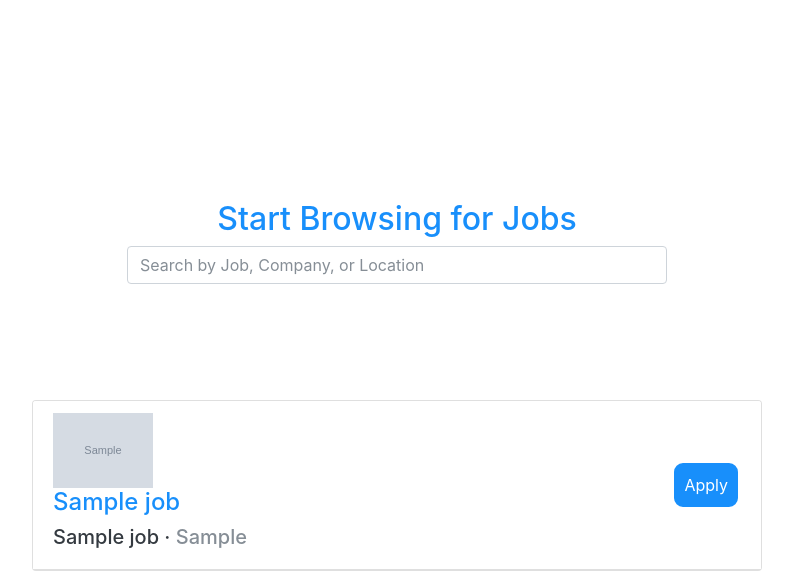
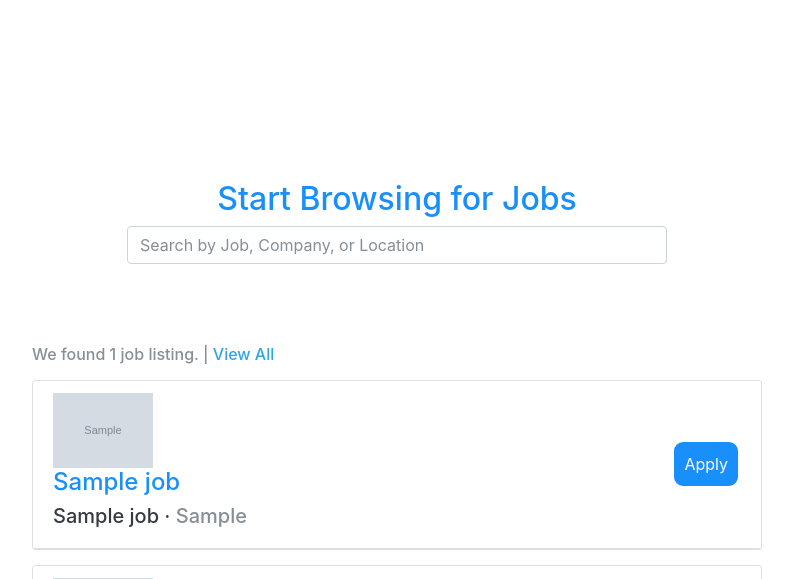
Before and after one commit to ciestupinan/job-board, a Flask app: template templates/searchresults.html in a window 1280 px wide. Shown: the top 579 px of the page, without its empty margins (243-1036 px from the left). Run offline with Flask 2, Linux system fonts and the light colour scheme; the template is opened without the code that fills it: most values are stand-ins (such as "Sample title", 1, 10 or a date in 2020); grey boxes marked "Sample" are stand-in pictures; data that the repository does not hold is empty; some libraries are stand-ins or nearby versions.

Commit message:
added error message if query comes back none

```diff
--- a/server.py
+++ b/server.py
@@ -30,11 +30,21 @@ def search_results():
 	job_title_results = Job.query.filter(Job.job_title.ilike(search))
 	location_results = Job.query.filter(Job.job_location.ilike(search))
 
+	isNone = False
+	total_results = len(company_results.all()) + len(job_title_results.all()) + len(location_results.all())
+
+	if total_results == 0:
+		isNone = True
+
+
+
 
 	return render_template("searchresults.html",
 							company_results=company_results,
 							job_title_results=job_title_results,
-							location_results=location_results)
+							location_results=location_results,
+							isNone=isNone,
+							total_results=total_results)
 
 
 if __name__ == "__main__":
--- a/static/css/stylesheet.css
+++ b/static/css/stylesheet.css
@@ -2,9 +2,25 @@
 body {
     margin:100px 0;
 }
+
+h5 {
+    color:#868e96;
+}
 .intro {
     text-align:center;
-    margin: 100px 0;
+    margin: 80px 0;
+}
+
+.no-results {
+    text-align: center;
+}
+
+#noresults {
+    text-decoration: underline;
+}
+
+#view-all {
+    text-decoration: none;
 }
 
 #accordion .card {
--- a/templates/index.html
+++ b/templates/index.html
@@ -4,6 +4,8 @@
 <div class="row">
 	<div class="col-md-2"></div>
 		<div class="col-md-8">
+
+
 			<div id="accordion">
 
 				{% for job in jobs %}
--- a/templates/searchresults.html
+++ b/templates/searchresults.html
@@ -2,8 +2,24 @@
 {% block content %}
 
 <div class="row">
+
+  {% if isNone %}
+  <div class="col-md-3"></div>
+  <div class="col-md-6 no-results">
+    <h4>Sorry, we couldn't find anything that matched your search.</h4>
+    <h4>Try searching for something else or <a id="noresults" href="/">view all jobs</a>.</h4>
+  </div>
+  <div class="col-md-3"></div>
+
+
+  {% else %}
   <div class="col-md-2"></div>
     <div class="col-md-8">
+      {% if total_results == 1 %}
+      <h5>We found 1 job listing. | <a id="view-all" href="/">View All</a></h5>
+      {% else %}
+      <h5>We found {{ total_results }} job listings. | <a id="view-all" href="/">View All</a></h5>
+      {% endif %}
       <div id="accordion">
 
         {% for job in company_results %}
@@ -111,6 +127,7 @@
         {% endfor %}
       </div>
 
+      {% endif %}
     </div>
   <div class="col-md-2"></div>
 </div>
```
